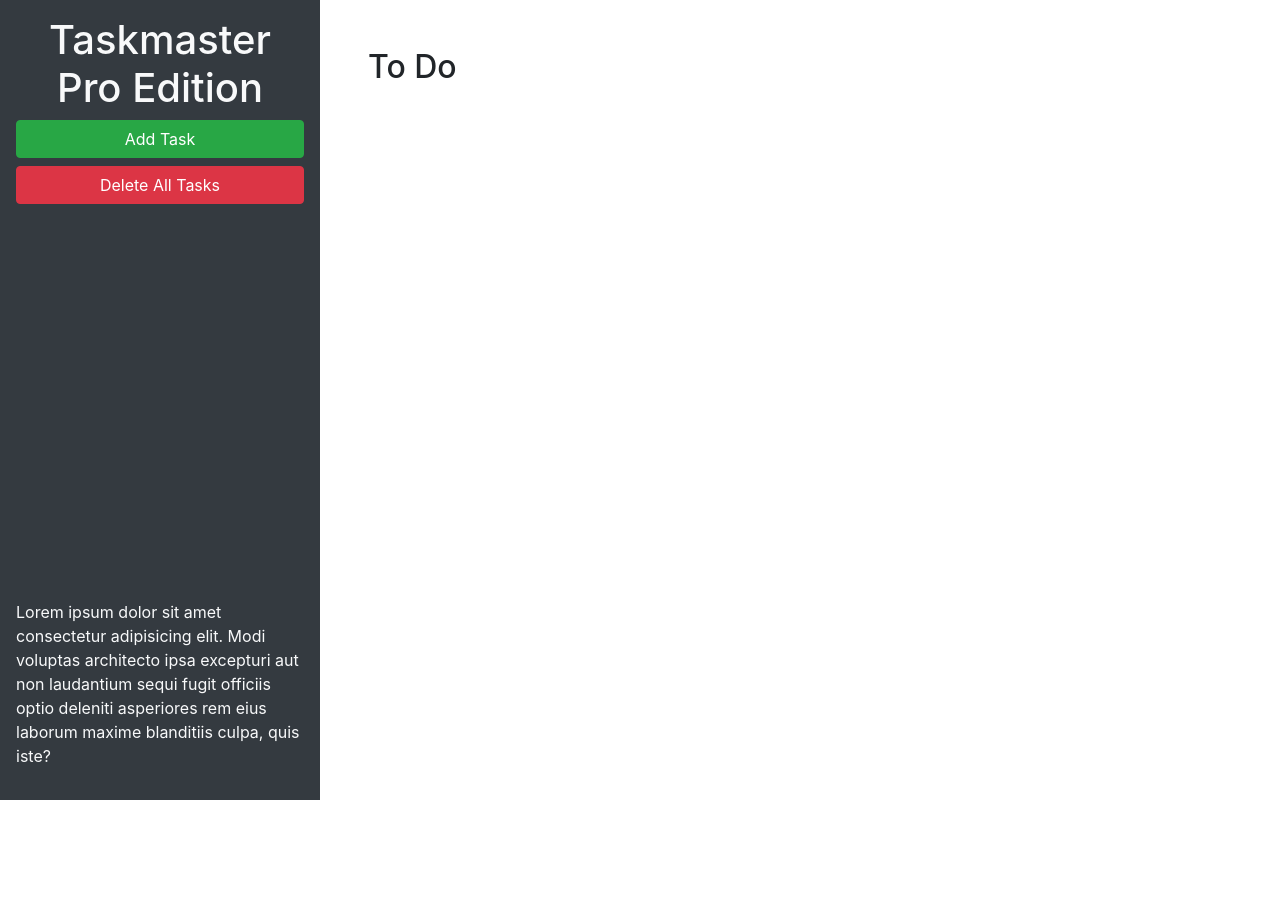
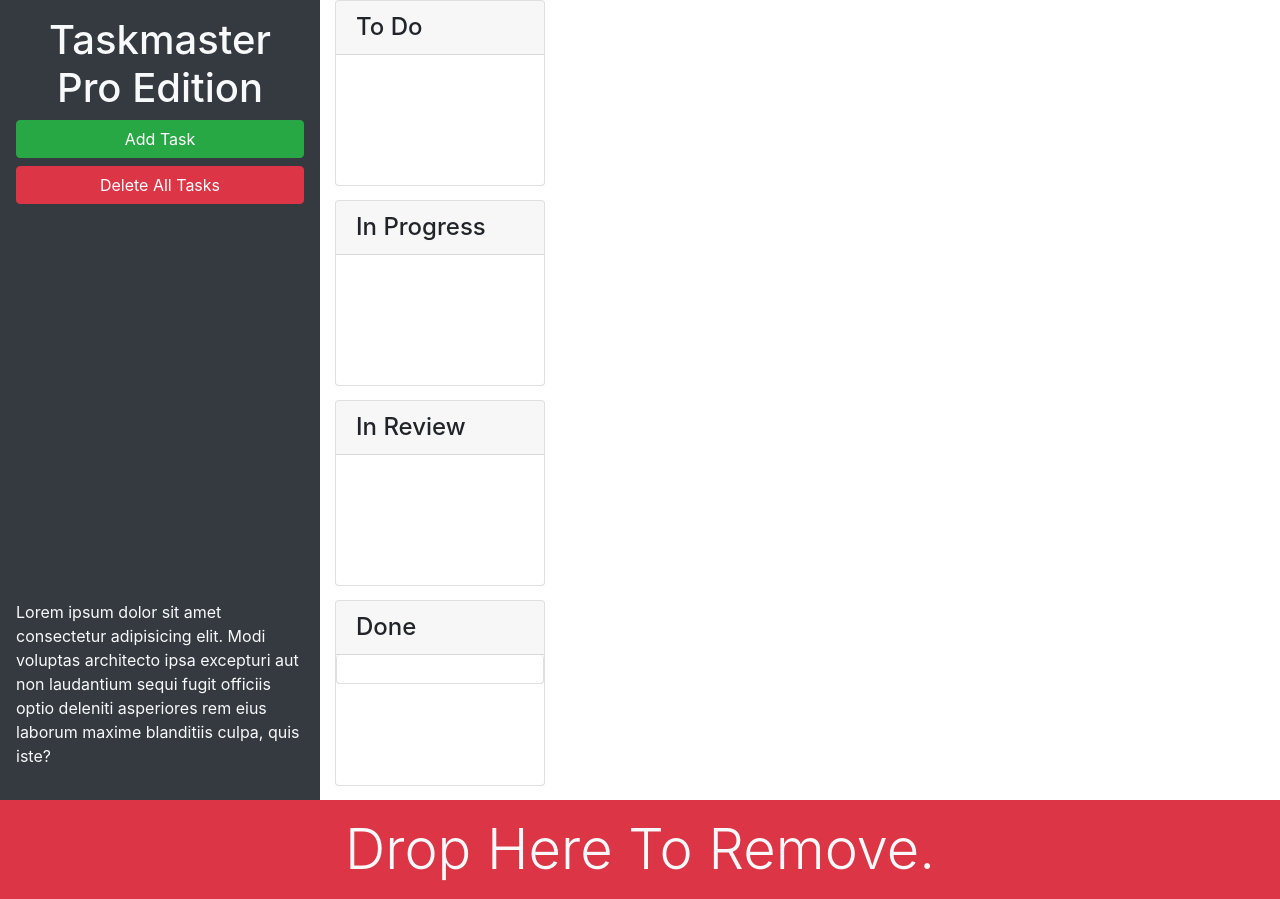
Before and after one commit to Chris-t-b/taskmaster-pro, a plain HTML site: page index.html in a window 1280 px wide. Before the commit the page ends 800 px from the top, so only its background shows below. Drawn offline with nearby package versions, Linux system fonts and the light colour scheme.

Commit message:
added boot strap

```diff
--- a/index.html
+++ b/index.html
@@ -13,22 +13,68 @@
 <body>
 
   <div class="row min-vh-100 no-gutters">
-    <header class="col-12 col-lg-3 bg-dark text-light d-flex flex-column p-4 p-lg-3">
+    <header class="col-12 col-lg-3 bg-dark text-light sticky-top d-flex flex-column p-4 p-lg-3">
       <h1 class="text-center">Taskmaster Pro Edition</h1>
       <button id="create-task" class="btn btn-block btn-success" data-toggle="modal" data-target="#task-form-modal">Add
         Task</button>
       <button id="remove-tasks" class="btn btn-block btn-danger">Delete All Tasks</button>
-      <p class="mt-auto">Lorem ipsum dolor sit amet consectetur adipisicing elit. Modi voluptas architecto ipsa
+      <p class="mt-auto d-none d-lg-block">Lorem ipsum dolor sit amet consectetur adipisicing elit. Modi voluptas architecto ipsa
         excepturi aut non
         laudantium sequi fugit officiis optio deleniti asperiores rem eius laborum maxime blanditiis culpa, quis iste?
       </p>
     </header>
-    <main class="col-12 col-lg-9">
-      <div class="m-5">
-        <h2>To Do</h2>
-        <ul id="list-toDo" class="list-group"> </ul>
+    <main class="col-12 col-lg-9 d-flex flex-column">
+      <div class="col-12 col-md-6 col-xl-3 md-3">
+        <div class="card">
+          <h4 class="card-header">To Do</h4>
+          <ul id="list-toDo" class="list-group list-group-flush">
+            <li class="list-group-item">
+              <span class="badge badge-primary badge-pill"></span>
+              <p class="m-1"></p>
+            </li>
+          </ul>
+        </div>
       </div>
-    </main>
+      <div class="col-12 col-md-6 col-xl-3 md-3">
+        <div class="card">
+          <h4 class="card-header">In Progress</h4>
+          <ul id="list-inProgress" class="list-group list-group-flush">
+            <li class="list-group-item">
+              <span class="badge badge-primary badge-pill"></span>
+              <p class="m-1"></p>
+            </li>
+          </ul>
+        </div>
+      </div>
+      <div class="col-12 col-md-6 col-xl-3 md-3">
+        <div class="card">
+          <h4 class="card-header">In Review</h4>
+          <ul id="list-inReview" class="list-group list-group-flush">
+            <li class="list-group-item">
+              <span class="badge badge-primary badge-pill"></span>
+              <p class="m-1"></p>
+            </li>
+          </ul>
+        </div>
+      </div>
+      <div class="col-12 col-md-6 col-xl-3 md-3">
+        <div class="card">
+          <h4 class="card-header">Done</h4>
+          <ul id="list-done" class="list-group">
+            <li class="list-group-item">
+              <span class="badge badge-primary badge-pill"></span>
+              <p class="m-1"></p>
+            </li>
+          </ul>
+        </div>
+      </div>
+  </div>
+  <div id="trash">
+    <div class="w-100 bg-danger p-3 text-center text-light display-4">
+      Drop Here To Remove.
+    </div>
+  </div>
+  </main>
   </div>
 
   <!-- Modal -->
@@ -46,11 +92,11 @@
           <form>
             <div class="form-group">
               <label for="modalTaskDescription">Task description</label>
-              <textarea id="modalTaskDescription" rows="3"></textarea>
+              <textarea id="modalTaskDescription" rows="3" class="form-control"></textarea>
             </div>
             <div class="form-group">
               <label for="modalDueDate">Due date</label>
-              <input type="text" id="modalDueDate" placeholder="mm/dd/yyyy" autocomplete="off" />
+              <input type="text" class="form-control" id="modalDueDate" placeholder="mm/dd/yyyy" autocomplete="off" />
             </div>
           </form>
         </div>
```
